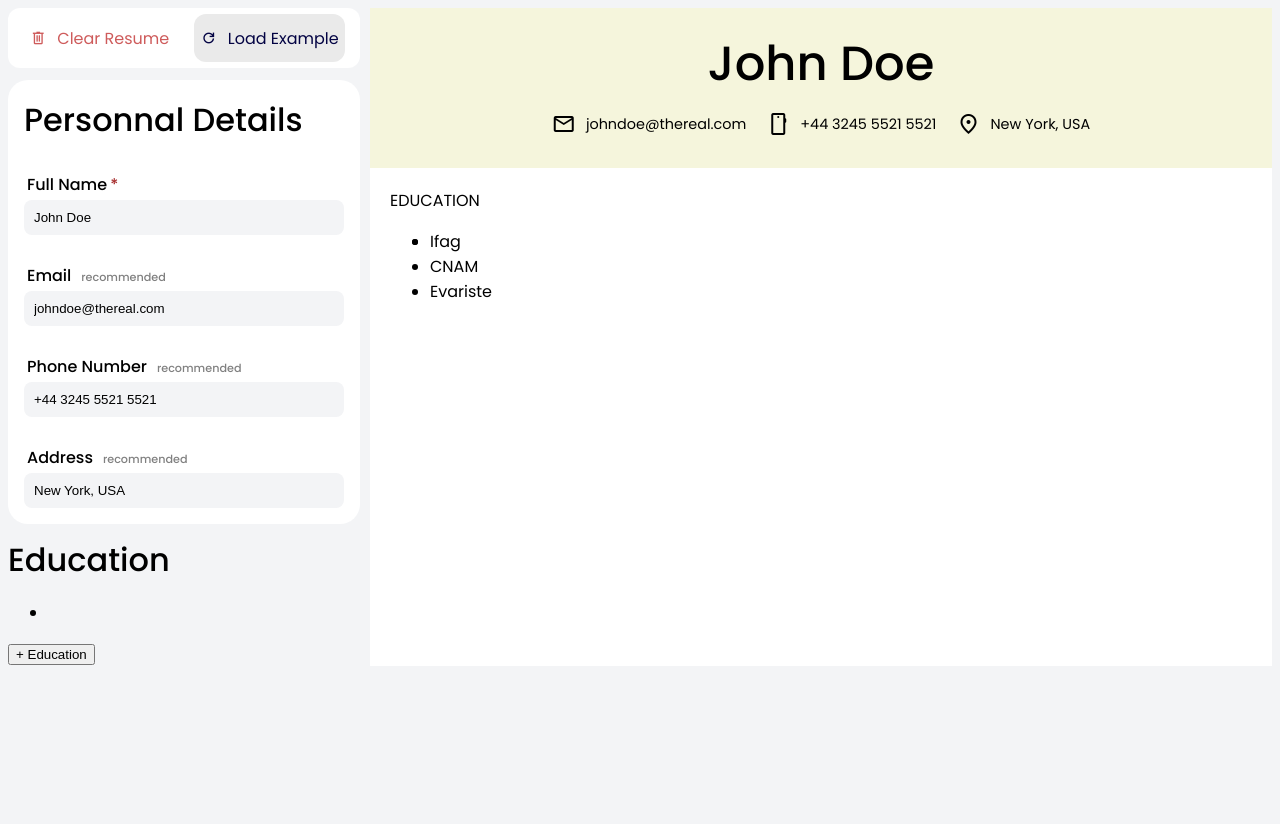
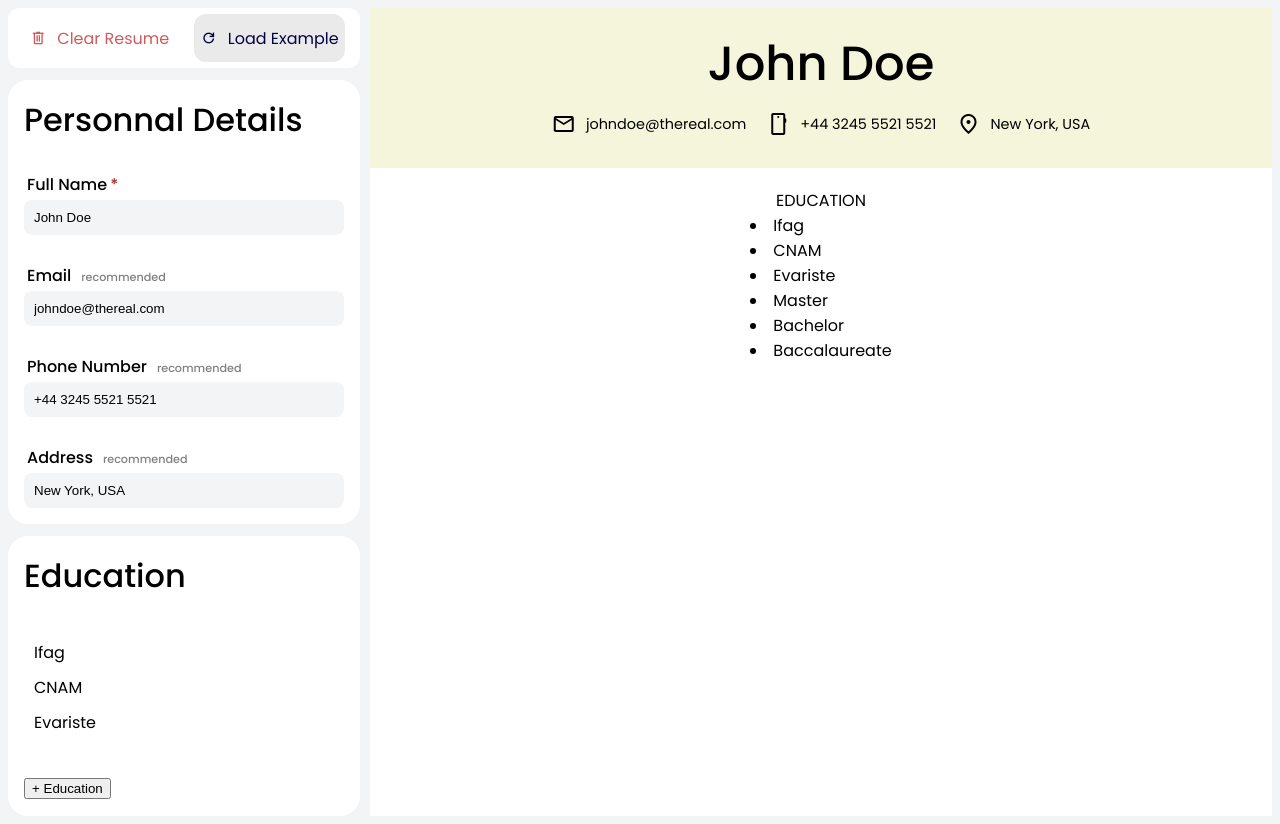
Before and after one commit to NassimNaoui/odin-cv-builder, a React (Vite) app in the folder react/: page / in a window 1280 px wide. Before the commit the page ends 800 px from the top, so only its background shows below. Built offline with nearby package versions, Linux system fonts and the light colour scheme.

Commit message:
Début de la card education

```diff
--- a/react/src/App.jsx
+++ b/react/src/App.jsx
@@ -11,17 +11,16 @@ export default function App() {
   const [phoneNumber, setPhoneNumber] = useState("+44 3245 5521 5521");
   const [address, setAddress] = useState("New York, USA");
 
-  const education = ["Ifag", "CNAM", "Evariste"];
-
-  function returnEducation() {
-    education.map((school) => <li key={school}>{school}</li>);
-  }
+  const [schoolName, setSchoolName] = useState(["Ifag", "CNAM", "Evariste"]);
+  const [degree, setDegree] = useState(["Master", "Bachelor", "Baccalaureate"]);
 
   const clear = () => {
     setFullName("");
     setEmail("");
     setPhoneNumber("");
     setAddress("");
+    setSchoolName([]);
+    setDegree([]);
   };
 
   const reload = () => {
@@ -29,6 +28,8 @@ export default function App() {
     setEmail("johndoe@thereal.com");
     setPhoneNumber("+44 3245 5521 5521");
     setAddress("New York, USA");
+    setSchoolName(["Ifag", "CNAM", "Evariste"]);
+    setDegree(["Master", "Bachelor", "Baccalaureate"]);
   };
   // const [inputChanged, setInputChanged] = useState(false);
 
@@ -47,15 +48,18 @@ export default function App() {
             address={address}
             setAddress={setAddress}
           />
-          <EducationApp />
+          <EducationApp schoolName={schoolName} setSchoolName={setSchoolName} />
         </div>
         <CvModel
           fullName={fullName}
           email={email}
           phoneNumber={phoneNumber}
           address={address}
-          education={education.map((school) => (
-            <li key={school}>{school}</li>
+          schoolName={schoolName.map((schoolName) => (
+            <li key={schoolName}>{schoolName}</li>
+          ))}
+          degree={degree.map((degree) => (
+            <li key={degree}>{degree}</li>
           ))}
         />
       </div>
--- a/react/src/cv-model.jsx
+++ b/react/src/cv-model.jsx
@@ -1,6 +1,13 @@
 import "./styles/cv-model.css";
 
-export function CvModel({ fullName, email, phoneNumber, address, education }) {
+export function CvModel({
+  fullName,
+  email,
+  phoneNumber,
+  address,
+  schoolName,
+  degree,
+}) {
   return (
     <div className="cv-container">
       <div className="cv-header">
@@ -33,15 +40,14 @@ export function CvModel({ fullName, email, phoneNumber, address, education }) {
         </div>
       </div>
       <div className="cv-body">
-        <div className="education-container">
-          <div className="education-title">EDUCATION</div>
-          <div className="education-body">
-            <ul>
-              <li key={education}>{education}</li>
-            </ul>
+        <div className="education-experience-container" id="education">
+          <div className="education-experience-title">EDUCATION</div>
+          <div className="education-experience-body">
+            {schoolName}
+            {degree}
           </div>
         </div>
-        <div className="experience-container"></div>
+        <div className="education-experience-container" id="experience"></div>
       </div>
     </div>
   );
--- a/react/src/education.jsx
+++ b/react/src/education.jsx
@@ -34,6 +34,7 @@ export function EducationApp({
       ) : (
         <EducationSchoolInfos
           schoolName={schoolName}
+          setSchoolName={setSchoolName}
           onClick={() => setEditing(true)}
         />
       )}{" "}
@@ -48,9 +49,11 @@ function EducationSchoolInfos({ schoolName, onClick }) {
         <div className="input-infos-title">
           <h1>Education</h1>
         </div>
-        <div className="education-list">
+        <div className="input-infos-list">
           <ul>
-            <li key={schoolName}>{schoolName}</li>
+            {schoolName.map((schoolName) => (
+              <li key={schoolName}>{schoolName}</li>
+            ))}
           </ul>
         </div>
         <div className="add-education-btn">
--- a/react/src/personal-info.jsx
+++ b/react/src/personal-info.jsx
@@ -1,5 +1,5 @@
 import { Input } from "./components/input";
-import "./styles/personal-info.css";
+import "./styles/input-infos.css";
 
 export function PersonalInfos({
   fullName,
@@ -12,8 +12,8 @@ export function PersonalInfos({
   setAddress,
 }) {
   return (
-    <div className="Personnal-infos-layout">
-      <div className="Personnal-infos-container">
+    <div className="input-infos-layout">
+      <div className="input-infos-container">
         <h1>Personnal Details</h1>
         <ReturnFullName setFullName={setFullName} fullName={fullName} />
         <ReturnMail setEmail={setEmail} email={email} />
--- a/react/src/styles/cv-model.css
+++ b/react/src/styles/cv-model.css
@@ -56,3 +56,10 @@
   flex: 1;
   padding: 20px;
 }
+
+.education-experience-container {
+  display: flex;
+  flex-direction: column;
+  justify-content: center;
+  align-items: center;
+}
--- a/react/src/styles/personal-info.css
+++ b/react/src/styles/input-infos.css
@@ -8,12 +8,12 @@ h1 {
   text-align: left;
 }
 
-.Personnal-infos-layout {
+.input-infos-layout {
   display: flex;
   justify-content: center;
 }
 
-.Personnal-infos-container {
+.input-infos-container {
   background-color: white;
   border-radius: 20px;
   max-width: 500px;
@@ -22,3 +22,18 @@ h1 {
   flex-direction: column;
   gap: 25px;
 }
+
+.input-infos-list ul {
+  min-width: 300px;
+  max-width: 300px;
+  list-style-type: none;
+  padding-inline-start: 0;
+  margin: 0;
+  padding: 10px;
+  gap: 10px;
+}
+
+.input-infos-list li {
+  padding: 5px 0px;
+  cursor: pointer;
+}
```
